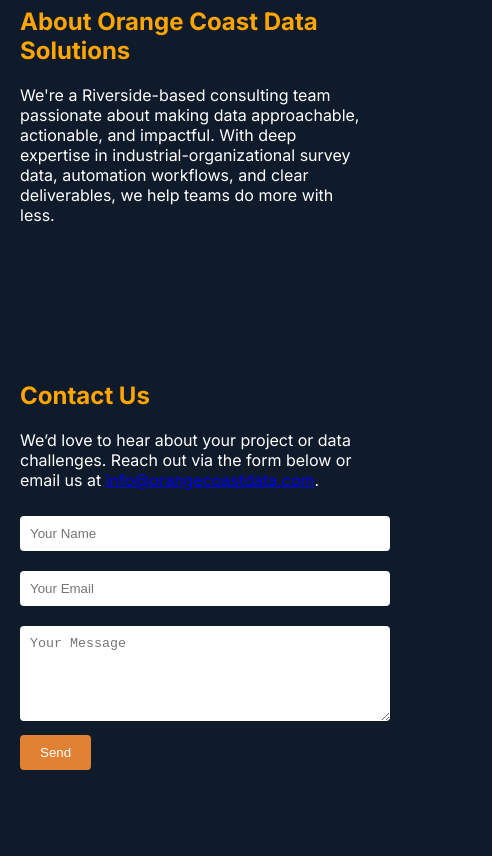
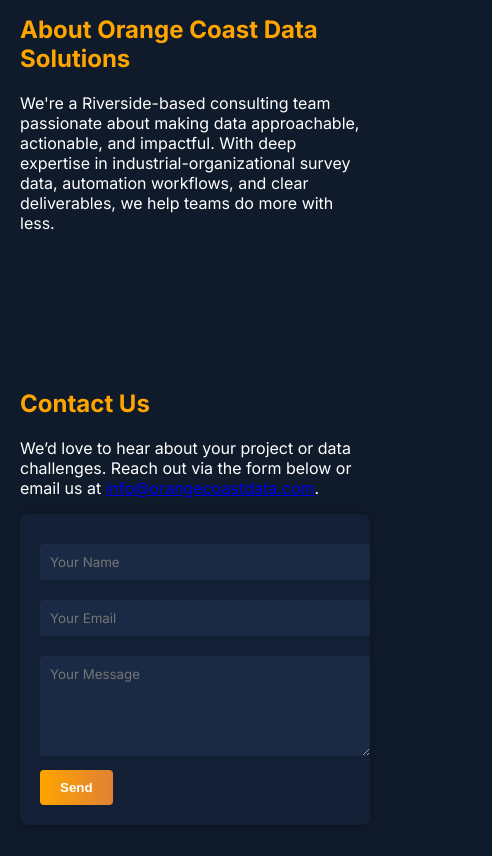
Before and after one commit to OrangeCoastData/OrangeCoastData.github.io, a plain HTML site: page index.html in a window 390 px wide. Shown: the part 1144-2000 px from the top of the page, 492 px wide, since content can reach past the window. Drawn offline with Linux system fonts and the light colour scheme; files that its build step writes are made by us from their sources.

Commit message:
Add files via upload

```diff
--- a/assets/css/main.css
+++ b/assets/css/main.css
@@ -1,45 +1,125 @@
 
 body {
   margin: 0;
-  font-family: sans-serif;
+  font-family: 'Inter', sans-serif;
   background-color: #0F1A2A;
   color: #FFFFFF;
+  scroll-behavior: smooth;
 }
+
 header {
   position: sticky;
   top: 0;
   background-color: #0F1A2A;
   display: flex;
   justify-content: space-between;
+  align-items: center;
   padding: 1em 2em;
+  z-index: 1000;
 }
+
 header .logo img {
   height: 40px;
 }
+
 nav ul {
   list-style: none;
   display: flex;
   gap: 1em;
+  padding: 0;
+  margin: 0;
 }
+
 nav ul li a {
   color: #FFFFFF;
   text-decoration: none;
+  transition: color 0.3s ease;
 }
+
+nav ul li a:hover {
+  text-decoration: underline;
+  color: #FFA500;
+}
+
 nav ul li a.button {
   border: 1px solid #E08134;
   padding: 0.5em 1em;
   color: #E08134;
   border-radius: 4px;
 }
+
 #banner {
   text-align: center;
   padding: 100px 20px;
 }
-.main {
+
+section {
   padding: 60px 20px;
+  max-width: 960px;
+  margin: 0 auto;
 }
+
+h1, h2 {
+  color: #FFA500;
+}
+
+ul {
+  padding-left: 20px;
+}
+
+form {
+  background-color: #121F35;
+  padding: 30px;
+  border-radius: 8px;
+  box-shadow: 0 0 10px rgba(0,0,0,0.2);
+}
+
+form input, form textarea {
+  width: 100%;
+  margin: 10px 0;
+  padding: 10px;
+  background-color: #1A2A45;
+  color: #FFFFFF;
+  border: 1px solid #2F3E55;
+  border-radius: 4px;
+  font-family: 'Inter', sans-serif;
+}
+
+form button {
+  background: linear-gradient(to right, #FFA500, #E08134);
+  color: white;
+  padding: 10px 20px;
+  border: none;
+  border-radius: 4px;
+  cursor: pointer;
+  font-weight: bold;
+  transition: background 0.3s ease;
+}
+
+form button:hover {
+  background: #cc691f;
+}
+
 footer {
   text-align: center;
   padding: 20px;
   color: #B0BACB;
 }
+
+@media (max-width: 768px) {
+  header {
+    flex-direction: column;
+    align-items: center;
+    padding: 1em;
+  }
+
+  nav ul {
+    flex-direction: column;
+    align-items: center;
+    gap: 0.5em;
+  }
+
+  form {
+    padding: 20px;
+  }
+}
```
